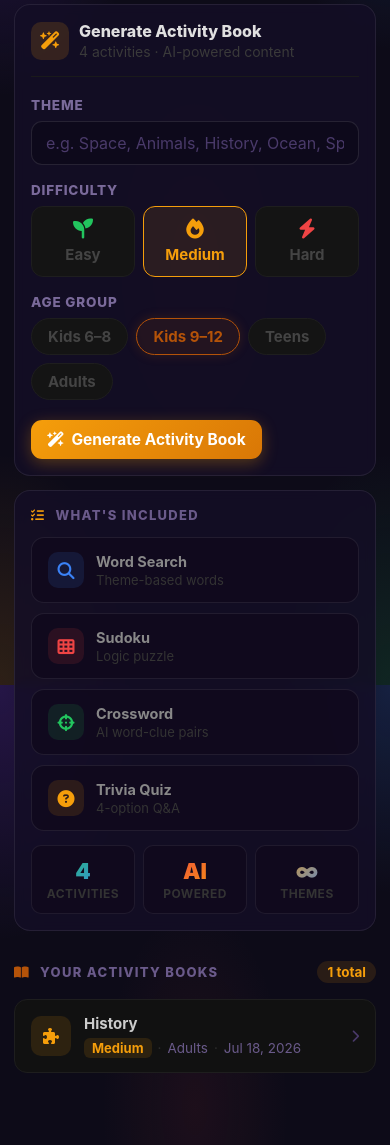
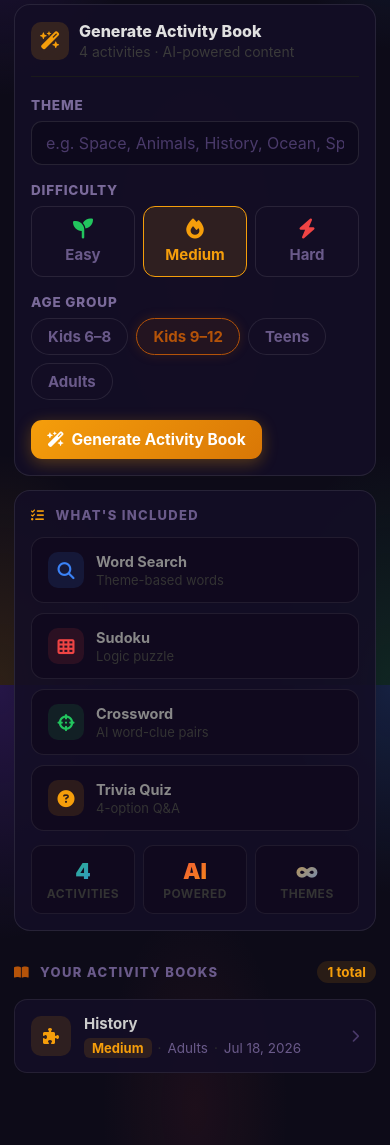
Before and after one commit to julisunkan/xweb, a Flask app: page /actgen/ in a window 390 px wide. Shown: the part 159-1304 px from the top of the page. Run offline with Flask 3, Linux system fonts and the light colour scheme.

Commit message:
Refactor mobile CSS and update activity/course generator templates with database changes
Replit-Commit-Author: Agent

```diff
--- a/static/css/mobile.css
+++ b/static/css/mobile.css
@@ -204,23 +204,20 @@ body {
 
 /* ── Cards ────────────────────────────────────────────── */
 .card {
-  background: rgba(20,14,38,.82);
-  border: 1px solid rgba(255,255,255,.08);
+  background: rgba(20,14,38,.88);
+  border: 1px solid rgba(255,255,255,.09);
   border-radius: 16px;
   padding: 22px;
   margin-bottom: 14px;
-  backdrop-filter: blur(6px);
   transition: border-color .2s, box-shadow .2s, transform .2s;
 }
 .card-sm {
-  background: rgba(22,16,42,.82); border: 1px solid rgba(255,255,255,.07);
+  background: rgba(22,16,42,.88); border: 1px solid rgba(255,255,255,.08);
   border-radius: 11px; padding: 14px 16px; margin-bottom: 9px;
-  backdrop-filter: blur(6px);
 }
 .card-flat {
-  background: rgba(16,10,30,.88); border: 1px solid rgba(255,255,255,.06);
+  background: rgba(16,10,30,.92); border: 1px solid rgba(255,255,255,.07);
   border-radius: 16px; padding: 20px; margin-bottom: 14px;
-  backdrop-filter: blur(6px);
 }
 .card-accent {
   border-color: color-mix(in srgb,var(--accent) 40%,transparent);
@@ -392,9 +389,8 @@ body {
 /* ── Loader ───────────────────────────────────────────── */
 .loader {
   display: none; align-items: center; gap: 14px;
-  padding: 18px 20px; background: rgba(20,14,38,.82); border: 1px solid rgba(255,255,255,.08);
+  padding: 18px 20px; background: rgba(20,14,38,.88); border: 1px solid rgba(255,255,255,.08);
   border-radius: 14px; margin-bottom: 14px; animation: fadeIn .25s ease;
-  backdrop-filter: blur(6px);
 }
 .loader.show { display: flex; }
 .spinner {
@@ -430,10 +426,9 @@ body {
 /* ── History items ────────────────────────────────────── */
 .history-item {
   display: flex; align-items: center; gap: 13px;
-  background: rgba(20,14,38,.80); border: 1px solid rgba(255,255,255,.08); border-radius: 13px;
+  background: rgba(20,14,38,.88); border: 1px solid rgba(255,255,255,.08); border-radius: 13px;
   padding: 14px 16px; margin-bottom: 8px;
   text-decoration: none; cursor: pointer;
-  backdrop-filter: blur(6px);
   transition: border-color .2s, background .2s, transform .2s, box-shadow .2s;
 }
 .history-item:hover {
@@ -585,9 +580,8 @@ body {
 @media (max-width: 640px) { .app-grid { grid-template-columns: 1fr; } }
 
 .app-tile {
-  display: block; background: rgba(20,14,38,.80); border: 1px solid rgba(255,255,255,.09);
+  display: block; background: rgba(20,14,38,.88); border: 1px solid rgba(255,255,255,.09);
   border-radius: 22px; padding: 28px; text-decoration: none;
-  backdrop-filter: blur(8px);
   transition: border-color .25s, transform .25s, box-shadow .25s;
   position: relative; overflow: hidden;
 }
@@ -644,9 +638,8 @@ body {
   gap: 14px; margin-bottom: 30px;
 }
 .stat-card {
-  background: rgba(20,14,38,.82); border: 1px solid rgba(255,255,255,.08); border-radius: 16px;
+  background: rgba(20,14,38,.88); border: 1px solid rgba(255,255,255,.08); border-radius: 16px;
   padding: 20px; display: flex; flex-direction: column; gap: 6px;
-  backdrop-filter: blur(6px);
   transition: transform .2s, border-color .2s, box-shadow .2s;
   position: relative; overflow: hidden;
 }
--- a/templates/actgen/index.html
+++ b/templates/actgen/index.html
@@ -40,19 +40,19 @@
 /* ── Difficulty selector ── */
 .diff-grid { display: grid; grid-template-columns: repeat(3,1fr); gap: 8px; }
 .diff-btn {
-  padding: 12px 8px; border-radius: 12px; border: 1.5px solid #1e1e1e;
-  background: #141414; color: #444; font-size: 15px; font-weight: 700;
+  padding: 12px 8px; border-radius: 12px; border: 1.5px solid rgba(255,255,255,.09);
+  background: rgba(20,14,38,.80); color: #6a5a8a; font-size: 15px; font-weight: 700;
   cursor: pointer; text-align: center; transition: all .18s; font-family: inherit;
 }
-.diff-btn.selected { border-color: var(--accent); color: var(--accent); background: color-mix(in srgb,var(--accent) 10%,transparent); }
-.diff-btn:hover:not(.selected) { border-color: #333; color: #999; background: #1a1a1a; }
+.diff-btn.selected { border-color: var(--accent); color: var(--accent); background: color-mix(in srgb,var(--accent) 12%,transparent); }
+.diff-btn:hover:not(.selected) { border-color: rgba(255,255,255,.18); color: #c8b8e8; background: rgba(255,255,255,.06); }
 .diff-btn i { display: block; font-size: 20px; margin-bottom: 6px; }
 
 /* ── Age group pills ── */
 .age-pills { display: flex; flex-wrap: wrap; gap: 8px; }
 .age-pill {
-  padding: 8px 16px; border-radius: 20px; border: 1.5px solid #1e1e1e;
-  background: #141414; color: #444; font-size: 15px; font-weight: 700;
+  padding: 8px 16px; border-radius: 20px; border: 1.5px solid rgba(255,255,255,.09);
+  background: rgba(20,14,38,.80); color: #6a5a8a; font-size: 15px; font-weight: 700;
   cursor: pointer; transition: all .18s; font-family: inherit;
 }
 .age-pill.selected {
@@ -60,12 +60,12 @@
   background: rgba(180,83,9,.1);
   box-shadow: 0 0 12px rgba(180,83,9,.2);
 }
-.age-pill:hover:not(.selected) { border-color: #333; color: #999; background: #1a1a1a; }
+.age-pill:hover:not(.selected) { border-color: rgba(255,255,255,.18); color: #c8b8e8; background: rgba(255,255,255,.06); }
 
 /* ── Book history item ── */
 .book-item {
   display: flex; align-items: center; gap: 13px;
-  background: #111; border: 1px solid #1e1e1e; border-radius: 13px;
+  background: rgba(20,14,38,.88); border: 1px solid rgba(255,255,255,.08); border-radius: 13px;
   padding: 14px 16px; margin-bottom: 8px; cursor: pointer;
   transition: border-color .2s, background .2s, transform .2s, box-shadow .2s;
   position: relative; overflow: hidden;
@@ -77,7 +77,7 @@
 }
 .book-item:hover::before { opacity: 1; }
 .book-item:hover {
-  border-color: rgba(245,158,11,.4); background: #141414;
+  border-color: rgba(245,158,11,.4); background: rgba(30,20,55,.90);
   transform: translateX(4px); box-shadow: 0 4px 16px rgba(0,0,0,.3);
 }
 
```
Also changed, not shown: templates/coursegen/view.html (+14 -7 lines), data.db.
